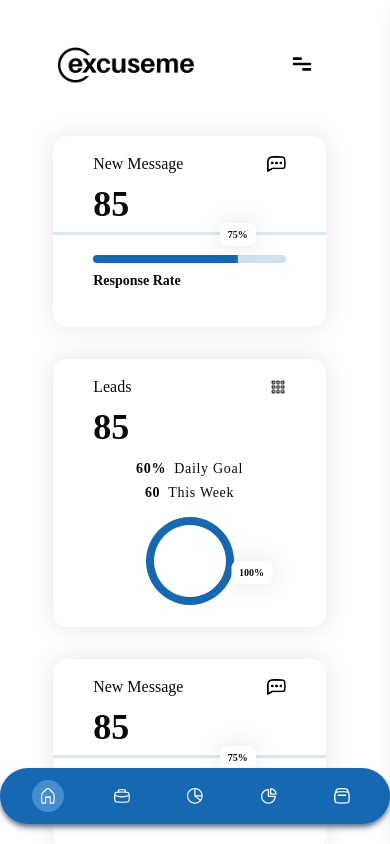
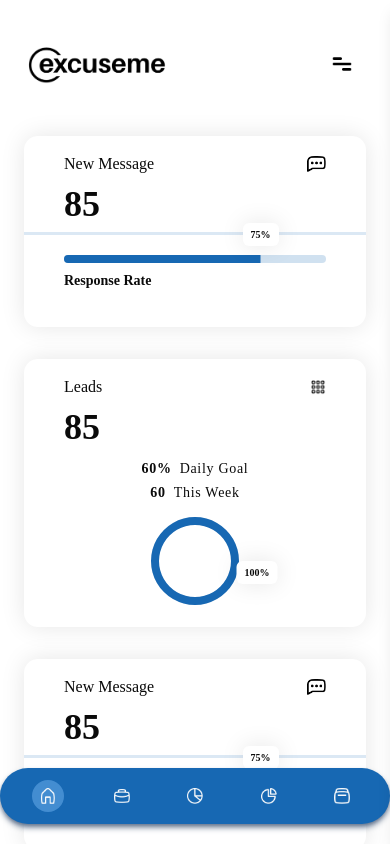
Before and after one commit to Mustofaadni04040/excuseme-dashboard, a React (Vite) app: page / in a window 390 px wide. Shown: the top 844 px of the page. Built offline with nearby package versions, Linux system fonts and the light colour scheme.

Commit message:
fix: ui in mobile device

```diff
--- a/src/components/Navbar.tsx
+++ b/src/components/Navbar.tsx
@@ -49,7 +49,6 @@ export default function Navbar() {
         </nav>
       ) : (
         <>
-          {/* Hamburger Icon */}
           <button
             aria-label="Open mobile menu"
             onClick={() => setOpen(true)}
@@ -58,7 +57,6 @@ export default function Navbar() {
             <img src="/assets/icons/menu.png" alt="" className="w-8 h-8" />
           </button>
 
-          {/* Overlay */}
           {open && (
             <div
               className="fixed inset-0 bg-black/40 z-40"
@@ -66,7 +64,6 @@ export default function Navbar() {
             />
           )}
 
-          {/* Sidebar Menu */}
           <div
             className={`fixed top-0 right-0 h-full w-64 bg-white shadow-lg z-50 p-6 transform transition-transform duration-300 ${
               open ? "translate-x-0" : "translate-x-full"
--- a/src/layouts/Layout.tsx
+++ b/src/layouts/Layout.tsx
@@ -4,12 +4,12 @@ import Navbar from "../components/Navbar";
 
 export default function Layout() {
   return (
-    <div className="grid grid-cols-12 min-h-screen mr-10">
-      <div className="relative col-span-1">
+    <div className="lg:grid lg:grid-cols-12 min-h-screen lg:mr-10">
+      <div className="lg:relative lg:col-span-1">
         <Sidebar />
       </div>
 
-      <main className="w-full p-6 col-span-11">
+      <main className="w-full p-6 lg:col-span-11">
         <Navbar />
         <Outlet />
       </main>
```
